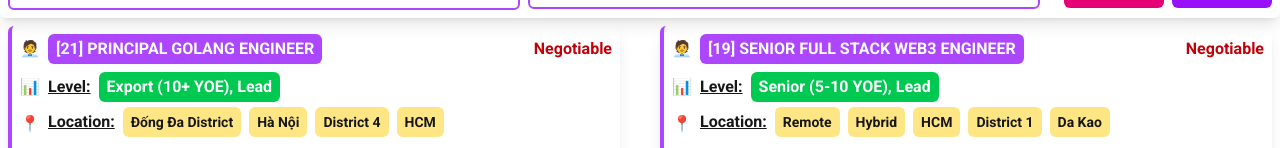
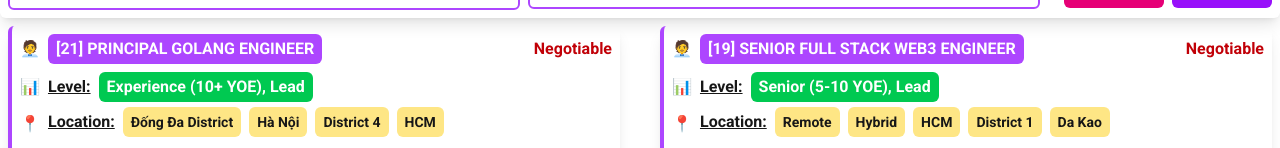
Before and after one commit to zidane168/job-resource2, a Next.js app: page / in a window 1280 px wide. Shown: the part 804-952 px from the top of the page. Built offline with nearby package versions, Linux system fonts and the light colour scheme.

Commit message:
update text

```diff
--- a/src/data/jobs.ts
+++ b/src/data/jobs.ts
@@ -246,7 +246,7 @@ export const jobs = [
 
         ],
         level: [
-            "Export (10+ YOE), Lead"
+            "Experience (10+ YOE), Lead"
         ],
         location: [
             "Đống Đa District",
```
